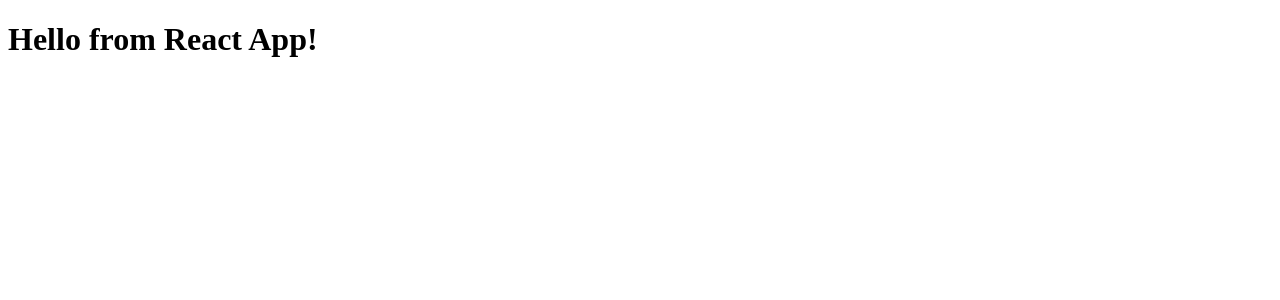
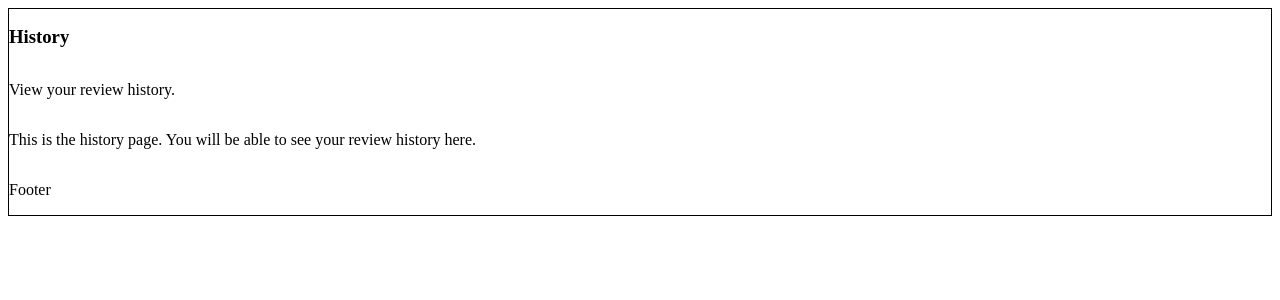
Before and after one commit to hungdhv97/english-vocab-trainer, a React (Vite) app in the folder frontend/: page /history in a window 1280 px wide. Shown: the top 300 px of the page. Built offline with nearby package versions, Linux system fonts and the light colour scheme.

Commit message:
Revert: Frontend debugging changes

```diff
--- a/frontend/src/App.tsx
+++ b/frontend/src/App.tsx
@@ -1,8 +1,20 @@
+import { ThemeProvider } from "@/components/theme-provider"
+import { Routes, Route, BrowserRouter } from "react-router-dom";
+import Words from "@/pages/Words";
+import TodayReview from "@/pages/TodayReview";
+import History from "@/pages/History";
+
 function App() {
   return (
-    <div>
-      <h1>Hello from React App!</h1>
-    </div>
+    <ThemeProvider defaultTheme="dark" storageKey="vite-ui-theme">
+      <BrowserRouter>
+        <Routes>
+          <Route path="/words" element={<Words />} />
+          <Route path="/today-review" element={<TodayReview />} />
+          <Route path="/history" element={<History />} />
+        </Routes>
+      </BrowserRouter>
+    </ThemeProvider>
   )
 }
 
--- a/frontend/src/components/theme-provider.tsx
+++ b/frontend/src/components/theme-provider.tsx
@@ -1,9 +1,9 @@
 import { useEffect, useState } from "react"
-import { ThemeProviderContext } from "../contexts/theme-context"
+import { ThemeProviderContext, Theme } from "../contexts/theme-context"
 
 type ThemeProviderProps = {
   children: React.ReactNode
-  defaultTheme?: string
+  defaultTheme?: Theme
   storageKey?: string
 }
 
@@ -13,8 +13,8 @@ export function ThemeProvider({
   storageKey = "vite-ui-theme",
   ...props
 }: ThemeProviderProps) {
-  const [theme, setTheme] = useState<string>(
-    () => (localStorage.getItem(storageKey) as string) || defaultTheme
+  const [theme, setTheme] = useState<Theme>(
+    () => (localStorage.getItem(storageKey) as Theme) || defaultTheme
   )
 
   useEffect(() => {
@@ -37,7 +37,7 @@ export function ThemeProvider({
 
   const value = {
     theme,
-    setTheme: (theme: string) => {
+    setTheme: (theme: Theme) => {
       localStorage.setItem(storageKey, theme)
       setTheme(theme)
     },
--- a/frontend/src/index.css
+++ b/frontend/src/index.css
@@ -66,11 +66,8 @@
   }
 }
 
-@layer base {
-  * {
-
-  }
-  body {
-
+@layer utilities {
+  .text-balance {
+    text-wrap: balance;
   }
 }
```
